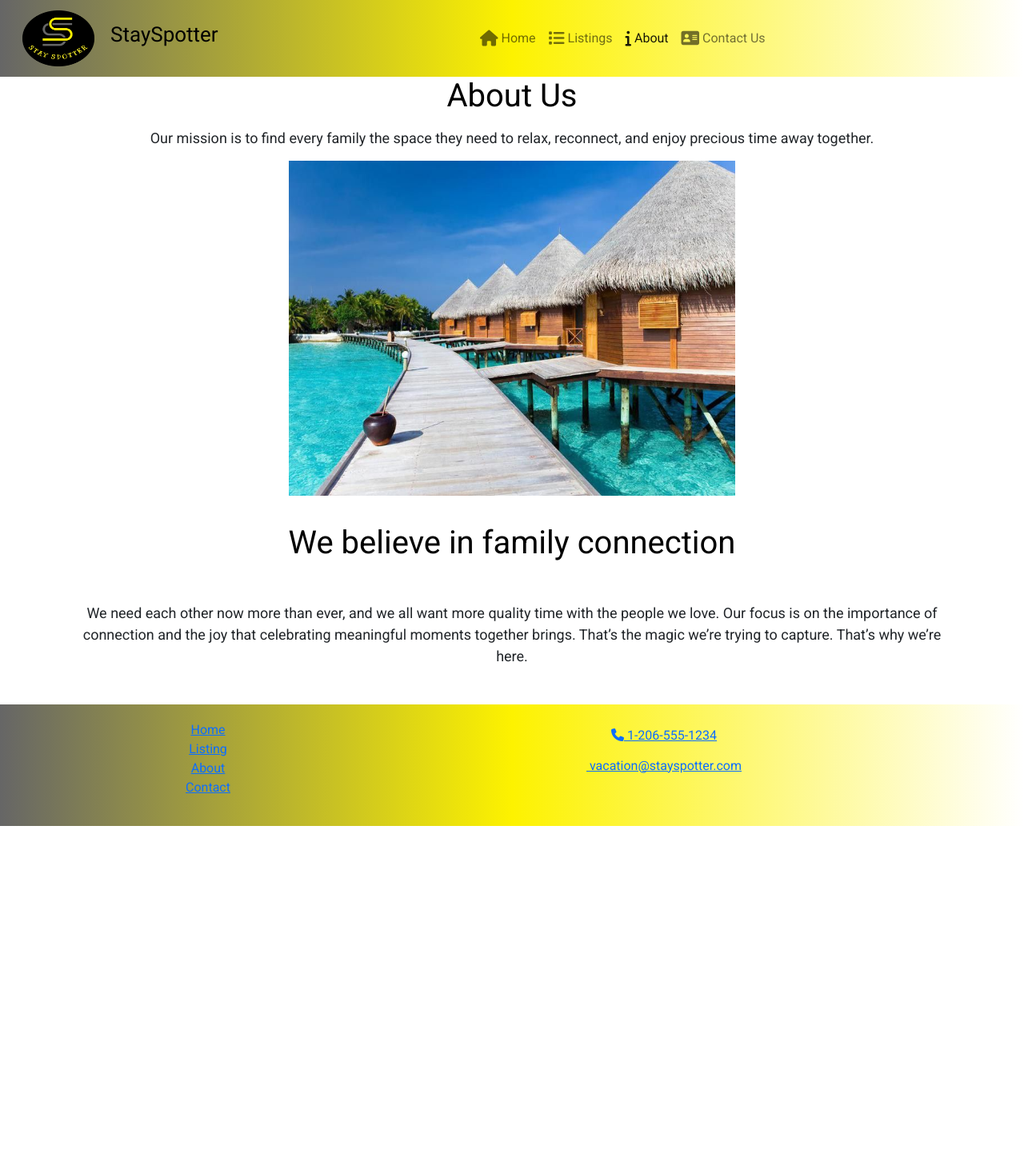
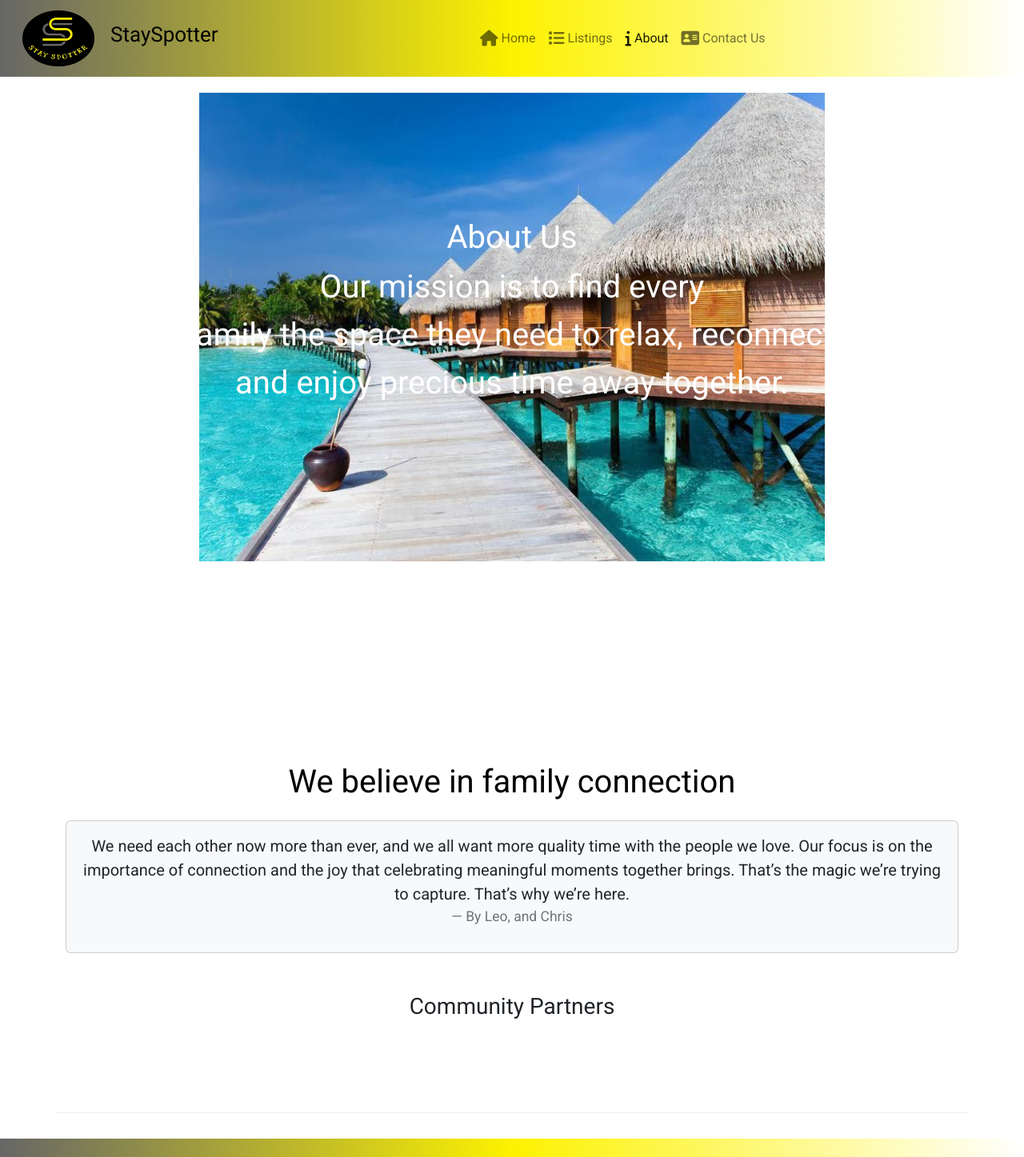
Before and after one commit to wntrch/Stay-Spotter-React-Project, a React (Create React App) app: page /about in a window 1280 px wide. Shown: the top 1447 px of the page at 80% size. Before the commit the page ends 1033 px from the top, so only its background shows below. Built offline with nearby package versions, Linux system fonts and the light colour scheme.

Commit message:
messing with about page

```diff
--- a/src/App.css
+++ b/src/App.css
@@ -236,23 +236,33 @@ a {
 }
 
 .Pic {
-  flex: 0 50%;
-  max-width: 50%;
+  width: 70%;
   height: auto;
-  padding: auto;
+  padding-top: 20px;
+  position: relative;
 }
 
 .Content {
-  padding: 35px;
+
 }
 
-.Contentp {
-  font-size: 18px;
-  line-height: 1.5;
-  margin: 15px 0px;
+.Contentp, .Text {
+position: relative;
+top: -50%;
+color: white;
+font-size: 40px;
 }
+
+
+
 .site-footer {
   background-image: linear-gradient(to right, #666666, #fdf200, #fff);
   padding: 20px 0;
   margin-top: 2rem;
 }
+
+.row-content {
+  padding: 50px 0;
+  border-bottom: 1px ridge;
+  min-height: 200px;
+}
--- a/src/pages/About.js
+++ b/src/pages/About.js
@@ -1,5 +1,5 @@
 import TopNavbar from "../components/TopNavbar";
-import {Col, Row, Container, Card, CardBoddy, CardHeader} from 'reactstrap';
+import {Col, Row, Container, Card, CardBody, CardHeader} from 'reactstrap';
 import Walk from '../assets/img/walk.png'
 
 const About = () => {
@@ -9,25 +9,40 @@ const About = () => {
         <Container>
           <Row className="Abouts">
             <Col sm='12'>
-                <h1>About Us</h1>
-                <p className="Contentp">Our mission is to find every family the space they need to relax, reconnect, and enjoy precious time away together.</p>
+                <img className="Pic" src={Walk} />
+                <h1 className="Text">About Us</h1>
+                <p className="Contentp">Our mission is to find every <br />family the space they need to relax,
+                          reconnect,<br /> and enjoy precious time away together.</p>
             </Col>
           </Row>
           <Row>
-            <div>
-              <Col sm='12' >
-                <img className="Pic" src={Walk} />
-              </Col>
-            </div>
             <Col>
               <div>
               <h1 className="Content">We believe in family connection</h1>
-              <p className="Contentp">We need each other now more than ever, and we all want more quality time with the people we love. Our focus is on the importance of connection and the joy that celebrating meaningful moments together brings.
-              That’s the magic we’re trying to capture. That’s why we’re here.</p>
               </div>
             </Col>
           </Row>
-        </Container>
+          <Col>
+              <Card className='bg-light mt-3'>
+                  <CardBody>
+                      <blockquote className='blockquote'>
+                      <p className="Contentpg">We need each other now more than ever, and we all want more quality time with the people we love. Our focus is on the importance of connection and the joy that celebrating meaningful moments together brings.
+                                  That’s the magic we’re trying to capture. That’s why we’re here.</p>
+                          <footer className='blockquote-footer'>
+                                By Leo, and Chris{' '}
+                           </footer>
+                      </blockquote>
+                  </CardBody>
+              </Card>
+            </Col>
+            <Row className='row-content'>
+                <Col xs='12'>
+                    <h3>Community Partners</h3>
+                </Col>
+            </Row>
+          </Container>
+
+
       </div>
     )
   };
```
